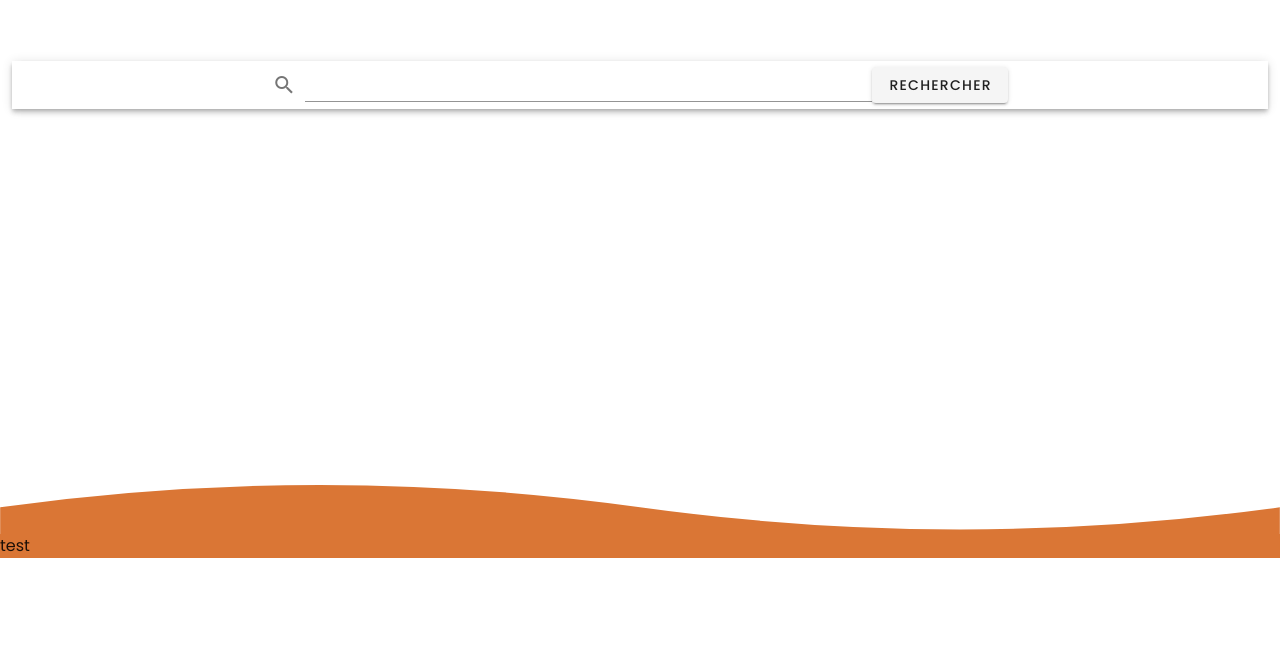
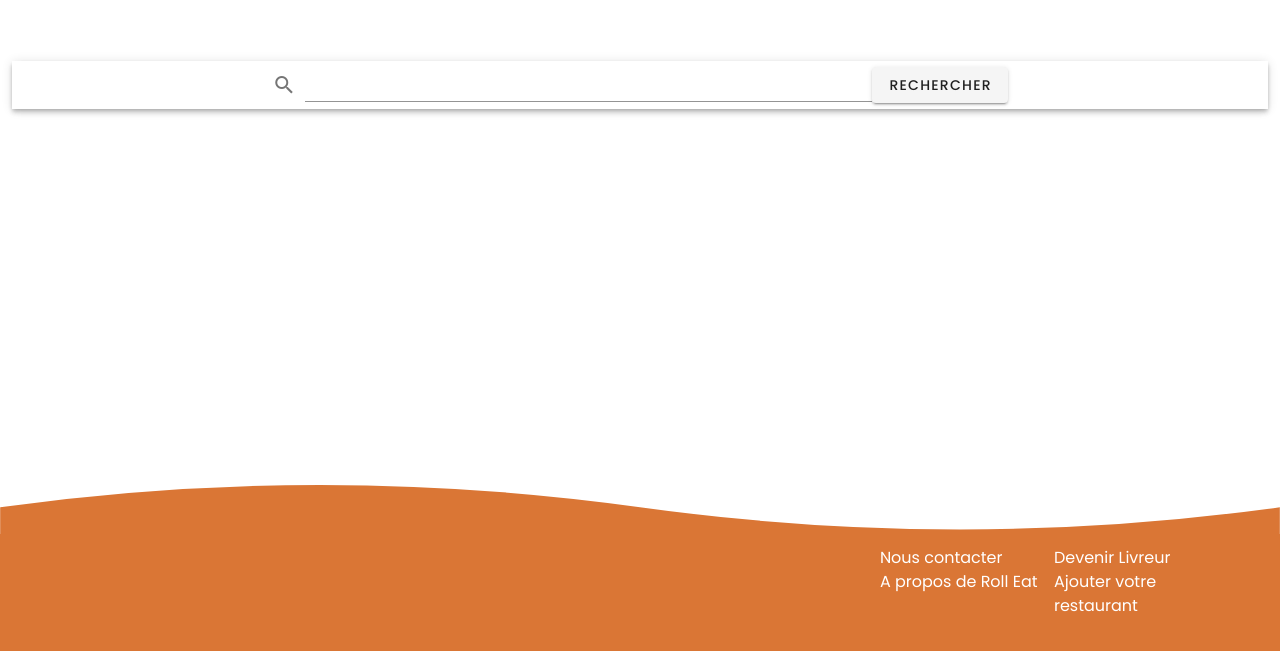
Before and after one commit to antoniorosemary/RollEat-frontend, a Vue app: page / in a window 1280 px wide. Shown: the part 379-1030 px from the top of the page. Before the commit the page ends 937 px from the top, so only its background shows below. Built offline with nearby package versions, Linux system fonts and the light colour scheme.

Commit message:
fixed footer links

```diff
--- a/src/App.vue
+++ b/src/App.vue
@@ -10,18 +10,7 @@
     >
       <template v-slot:default>
         <div class="d-flex align-center">
-          <v-img
-            alt="Roll Eat Logo"
-            class="d-none d-sm-flex"
-            contain
-            src="./assets/Logo outlined 128x64.png"
-          />
-          <v-img
-            alt="Roll Eat Logo"
-            class="d-flex d-sm-none"
-            contain
-            src="./assets/Logo outlined 64x64.png"
-          />
+          <ResponsiveLogo/>
         </div>
       </template>
 
@@ -48,9 +37,45 @@
           d="M 0 25 Q 360 -25 720 25 Q 1080 75 1440 25 L 1440 55 L 0 55 L 0 55"
         />
       </svg>
-      <div class="footer-body">
-      test
-      </div>
+      <v-container class="ma-0 footer-body" style="max-width: 100%">
+        <v-row>
+          <v-col class="col-auto">
+            <ResponsiveLogo/>
+          </v-col>
+          <v-spacer/>
+          <v-col class="col-auto container mr-sm-10 mr-n16">
+            <v-row no-gutters>
+              <v-col class="col-12 footer-link" sm="6">
+                <a>Nous contacter</a>
+              </v-col>
+              <v-col class="col-12 footer-link" sm="6">
+                <a>Devenir Livreur</a>
+              </v-col>
+            </v-row>
+            <v-row no-gutters>
+              <v-col class="col-12 footer-link" sm="6">
+                <a>A propos de Roll Eat</a>
+              </v-col>
+              <v-col class="col-12 footer-link" sm="6">
+                <a>Ajouter votre restaurant</a>
+              </v-col>
+            </v-row>
+          </v-col>
+        </v-row>
+      </v-container>
+      <!--div class="footer-body d-flex justify-space-around">
+        <ResponsiveLogo/>
+        <div class="d-flex justify-sm-space-around">
+          <div>
+            <a>Nous contacter</a><br>
+            <a>Ajouter votre restaurant</a>
+          </div>
+          <div>
+            <a>Devenir Livreur</a><br>
+            <a>A propos de Roll Eat</a>
+          </div>
+        </div>
+      </div-->
       <!--Alexandre est beau, fort et puissant. Gloire a son éternité !-->
     </footer>
 
@@ -59,9 +84,13 @@
 
 <script lang="ts">
 import Vue from 'vue';
+import ResponsiveLogo from './components/ResponsiveLogo.vue';
 
 export default Vue.extend({
   name: 'App',
+  components: {
+    ResponsiveLogo
+},
 
   data: () => ({
     //
@@ -107,5 +136,11 @@ body {
 
 .footer-body {
   background-color: #DA7635;
+  color: white;
+  height: 120px;
+}
+
+.footer-link {
+  max-width: 200px;
 }
 </style>
--- /dev/null
+++ b/src/components/ResponsiveLogo.vue
@@ -0,0 +1,26 @@
+<template>
+  <div>
+    <v-img
+      alt="Roll Eat Logo"
+      class="d-none d-sm-flex"
+      contain
+      max-height="64"
+      max-width="128"
+      src="../assets/Logo outlined 128x64.png"
+    />
+    <v-img
+      alt="Roll Eat Logo"
+      class="d-flex d-sm-none"
+      contain
+      max-height="64"
+      max-width="64"
+      src="../assets/Logo outlined 64x64.png"
+    />
+  </div>
+</template>
+
+<script lang="ts">
+  export default {
+
+  }
+</script>
--- a/src/plugins/vuetify.ts
+++ b/src/plugins/vuetify.ts
@@ -4,4 +4,11 @@ import Vuetify from 'vuetify/lib/framework';
 Vue.use(Vuetify);
 
 export default new Vuetify({
+    theme: {
+        themes: {
+            light: {
+                primary: "white"
+            }
+        }
+    }
 });
```
Also changed, not shown: src/assets/Logo outlined 128x128.png (added).
